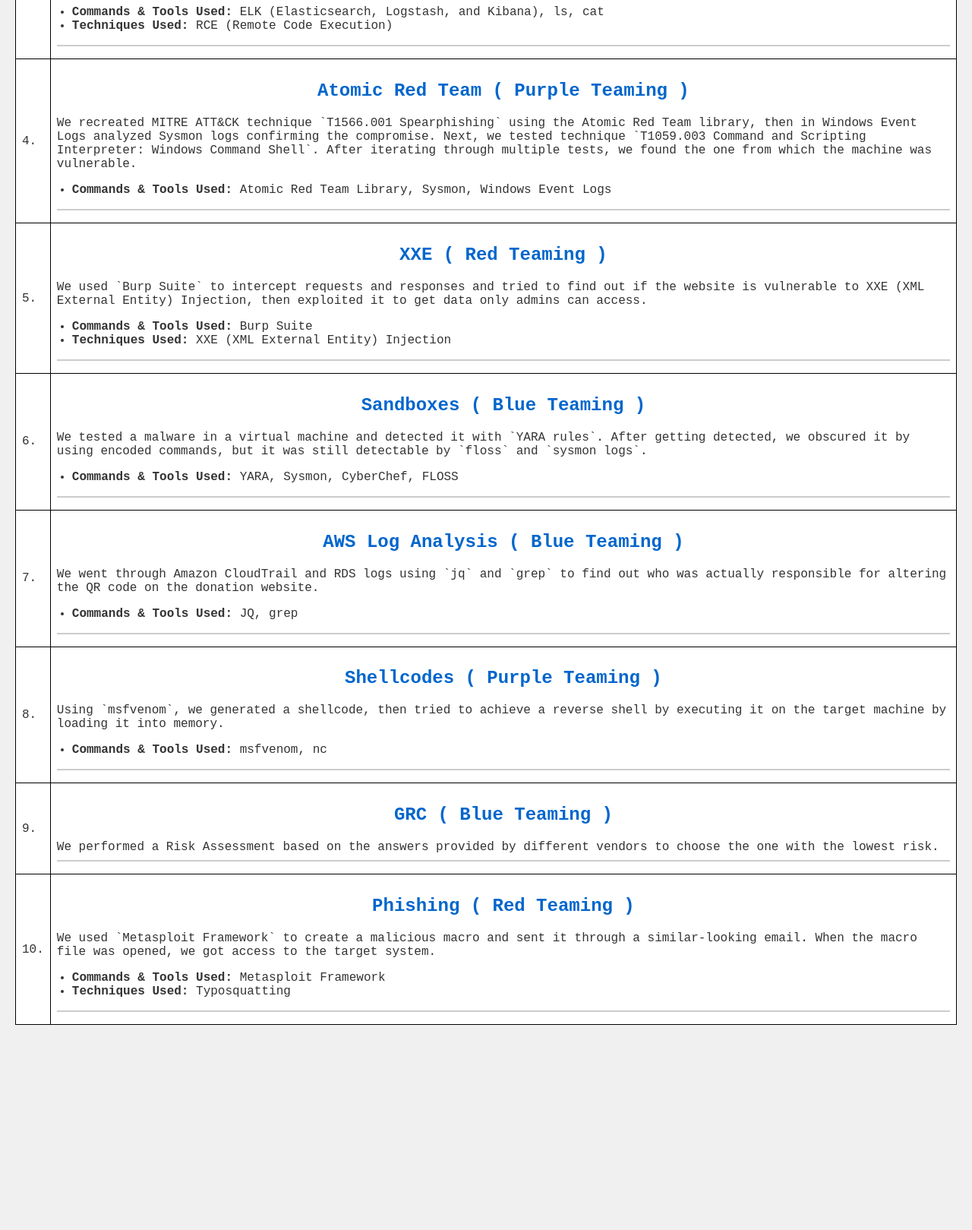
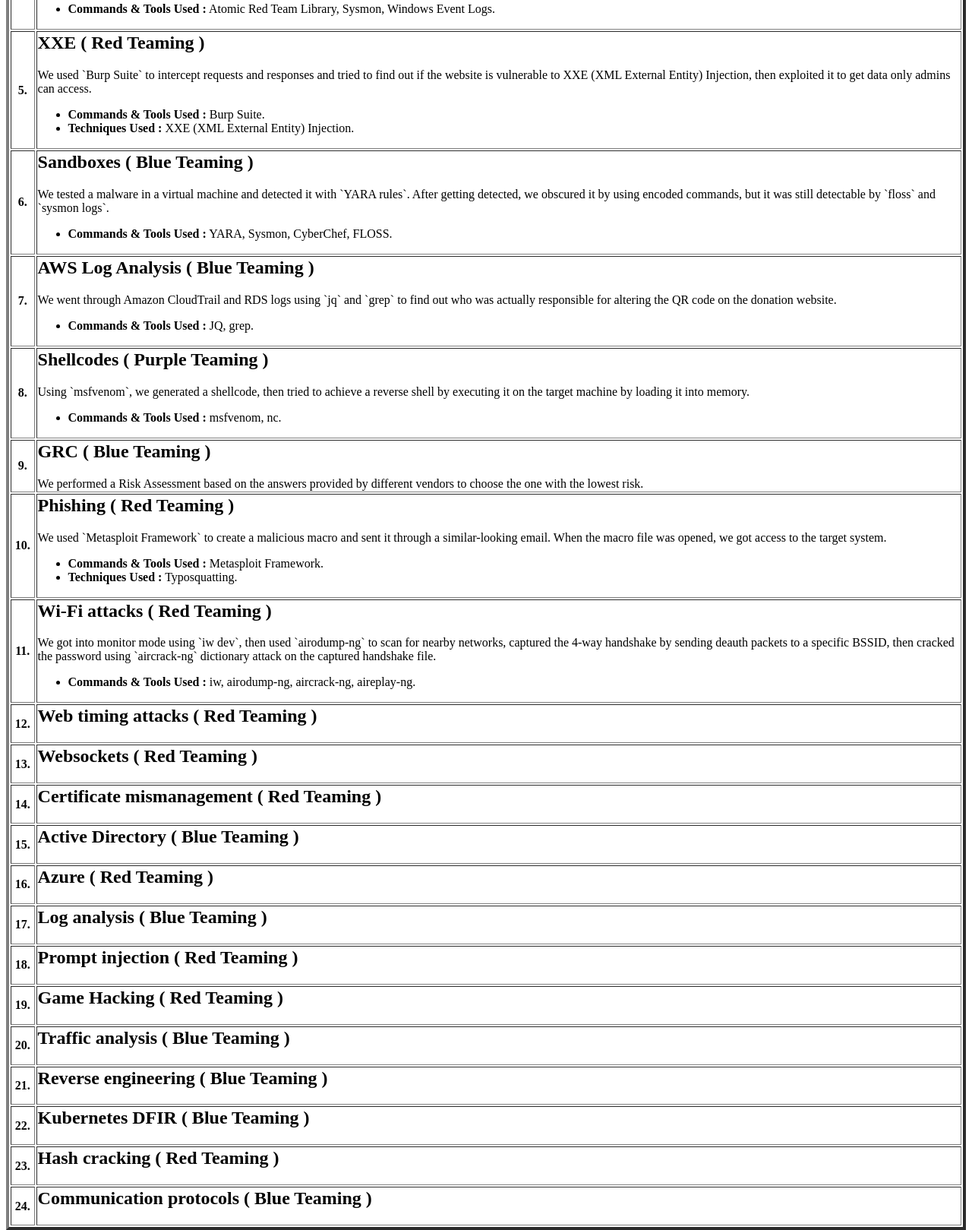
Before and after one commit to Chirag8023/THM-AdventOfCyber2024, a plain HTML site: page index.html in a window 1280 px wide. Shown: the part 654-2273 px from the top of the page at 76% size. Before the commit the page ends 2023 px from the top, so only its background shows below. Drawn offline with Linux system fonts and the light colour scheme.

Commit message:
Update index.html

```diff
--- a/index.html
+++ b/index.html
@@ -1,166 +1,200 @@
-<!DOCTYPE html>
-<html lang="en">
-<head>
-  <meta charset="UTF-8">
-  <meta name="viewport" content="width=device-width, initial-scale=1.0">
-  <title>Advent Of Cyber 2024 🎄</title>
-  <style>
-    body {
-      font-family: 'Courier New', monospace;
-      background-color: #f0f0f0;
-      color: #333;
-      margin: 20px;
-    }
-    h1, h2 {
-      text-align: center;
-      color: #0066cc;
-    }
-    table {
-      width: 100%;
-      border-collapse: collapse;
-      margin-top: 20px;
-    }
-    th, td {
-      border: 1px solid #000;
-      padding: 8px;
-      text-align: left;
-    }
-    th {
-      background-color: #ffcc00;
-    }
-    td {
-      background-color: #ffffff;
-    }
-    ul {
-      padding-left: 20px;
-    }
-    hr {
-      border: 1px solid #ccc;
-    }
-  </style>
-</head>
-<body>
-
-<h1>Advent Of Cyber 2024 🎄</h1>
-<p style="text-align: center;">Just a memoir of the challenges</p>
-
-<table>
+<table border="4">
+  <tr>
+    <th colspan="2">
+      <h1>Advent Of Cyber 2024 🎄</h1>
+      Just a memoir of the challenges
+    </th>
+  </tr>
   <tr>
     <th>Day</th>
     <th>Challenge</th>
   </tr>
   <tr>
-    <td>1.</td>
+    <th>1.</th>
     <td>
       <h2>OPSEC ( Purple Teaming )</h2>
       We explored a YouTube-to-MP3 website which was installing malware to its users and analyzed the meta-data of the malware through which we backtracked to the attacker's actual identity.
       <ul>
-        <li><strong>Commands & Tools Used:</strong> Find, Exiftool, Github</li>
+        <li><strong>Commands & Tools Used :</strong> Find, Exiftool, Github.</li>
       </ul>
-      <hr>
     </td>
   </tr>
   <tr>
-    <td>2.</td>
+    <th>2.</th>
     <td>
       <h2>Log Analysis ( Blue Teaming )</h2>
-      We investigated security logs of a website, found patterns in the authentication, detected a brute force attack, and examined the encoded PowerShell command that had been run on the systems.
+      We Investigated security logs of a website and found patterns in the authentication, detected a brute force attack, then examined the encoded PowerShell command that had been run on the systems.
       <ul>
-        <li><strong>Commands & Tools Used:</strong> Elastic SIEM, CyberChef</li>
+        <li><strong>Commands & Tools Used :</strong> Elastic SIEM, CyberChef.</li>
       </ul>
-      <hr>
     </td>
   </tr>
   <tr>
-    <td>3.</td>
+    <th>3.</th>
     <td>
       <h2>Log Analysis ( Purple Teaming )</h2>
       This time, we used ELK to search through logs and found a specific IP that was using a web shell through a profile picture upload. In the second half, we logged into a website as admin because of weak/common credentials and tried to exploit an RCE via file upload.
       <ul>
-        <li><strong>Commands & Tools Used:</strong> ELK (Elasticsearch, Logstash, and Kibana), ls, cat</li>
-        <li><strong>Techniques Used:</strong> RCE (Remote Code Execution)</li>
+        <li><strong>Commands & Tools Used :</strong> ELK (Elasticsearch, Logstash, and Kibana), ls, cat.</li>
+        <li><strong>Techniques Used :</strong> RCE (Remote Code Execution).</li>
       </ul>
-      <hr>
     </td>
   </tr>
   <tr>
-    <td>4.</td>
+    <th>4.</th>
     <td>
       <h2>Atomic Red Team ( Purple Teaming )</h2>
       We recreated MITRE ATT&CK technique `T1566.001 Spearphishing` using the Atomic Red Team library, then in Windows Event Logs analyzed Sysmon logs confirming the compromise. Next, we tested technique `T1059.003 Command and Scripting Interpreter: Windows Command Shell`. After iterating through multiple tests, we found the one from which the machine was vulnerable.
       <ul>
-        <li><strong>Commands & Tools Used:</strong> Atomic Red Team Library, Sysmon, Windows Event Logs</li>
+        <li><strong>Commands & Tools Used :</strong> Atomic Red Team Library, Sysmon, Windows Event Logs.</li>
       </ul>
-      <hr>
     </td>
   </tr>
   <tr>
-    <td>5.</td>
+    <th>5.</th>
     <td>
       <h2>XXE ( Red Teaming )</h2>
       We used `Burp Suite` to intercept requests and responses and tried to find out if the website is vulnerable to XXE (XML External Entity) Injection, then exploited it to get data only admins can access.
       <ul>
-        <li><strong>Commands & Tools Used:</strong> Burp Suite</li>
-        <li><strong>Techniques Used:</strong> XXE (XML External Entity) Injection</li>
+        <li><strong>Commands & Tools Used :</strong> Burp Suite.</li>
+        <li><strong>Techniques Used :</strong> XXE (XML External Entity) Injection.</li>
       </ul>
-      <hr>
     </td>
   </tr>
   <tr>
-    <td>6.</td>
+    <th>6.</th>
     <td>
       <h2>Sandboxes ( Blue Teaming )</h2>
       We tested a malware in a virtual machine and detected it with `YARA rules`. After getting detected, we obscured it by using encoded commands, but it was still detectable by `floss` and `sysmon logs`.
       <ul>
-        <li><strong>Commands & Tools Used:</strong> YARA, Sysmon, CyberChef, FLOSS</li>
+        <li><strong>Commands & Tools Used :</strong> YARA, Sysmon, CyberChef, FLOSS.</li>
       </ul>
-      <hr>
     </td>
   </tr>
   <tr>
-    <td>7.</td>
+    <th>7.</th>
     <td>
       <h2>AWS Log Analysis ( Blue Teaming )</h2>
       We went through Amazon CloudTrail and RDS logs using `jq` and `grep` to find out who was actually responsible for altering the QR code on the donation website.
       <ul>
-        <li><strong>Commands & Tools Used:</strong> JQ, grep</li>
+        <li><strong>Commands & Tools Used :</strong> JQ, grep.</li>
       </ul>
-      <hr>
     </td>
   </tr>
   <tr>
-    <td>8.</td>
+    <th>8.</th>
     <td>
       <h2>Shellcodes ( Purple Teaming )</h2>
       Using `msfvenom`, we generated a shellcode, then tried to achieve a reverse shell by executing it on the target machine by loading it into memory.
       <ul>
-        <li><strong>Commands & Tools Used:</strong> msfvenom, nc</li>
+        <li><strong>Commands & Tools Used :</strong> msfvenom, nc.</li>
       </ul>
-      <hr>
     </td>
   </tr>
   <tr>
-    <td>9.</td>
+    <th>9.</th>
     <td>
       <h2>GRC ( Blue Teaming )</h2>
       We performed a Risk Assessment based on the answers provided by different vendors to choose the one with the lowest risk.
-      <hr>
     </td>
   </tr>
   <tr>
-    <td>10.</td>
+    <th>10.</th>
     <td>
       <h2>Phishing ( Red Teaming )</h2>
       We used `Metasploit Framework` to create a malicious macro and sent it through a similar-looking email. When the macro file was opened, we got access to the target system.
       <ul>
-        <li><strong>Commands & Tools Used:</strong> Metasploit Framework</li>
-        <li><strong>Techniques Used:</strong> Typosquatting</li>
+        <li><strong>Commands & Tools Used :</strong> Metasploit Framework.</li>
+        <li><strong>Techniques Used :</strong> Typosquatting.</li>
       </ul>
-      <hr>
     </td>
   </tr>
-  <!-- Continue for all days... -->
+  <tr>
+    <th>11.</th>
+    <td>
+      <h2>Wi-Fi attacks ( Red Teaming )</h2>
+      We got into monitor mode using `iw dev`, then used `airodump-ng` to scan for nearby networks, captured the 4-way handshake by sending deauth packets to a specific BSSID, then cracked the password using `aircrack-ng` dictionary attack on the captured handshake file.
+      <ul>
+        <li><strong>Commands & Tools Used :</strong> iw, airodump-ng, aircrack-ng, aireplay-ng.</li>
+      </ul>
+    </td>
+  </tr>
+  <tr>
+    <th>12.</th>
+    <td>
+      <h2>Web timing attacks ( Red Teaming )</h2>
+    </td>
+  </tr>
+  <tr>
+    <th>13.</th>
+    <td>
+      <h2>Websockets ( Red Teaming )</h2>
+    </td>
+  </tr>
+  <tr>
+    <th>14.</th>
+    <td>
+      <h2>Certificate mismanagement ( Red Teaming )</h2>
+    </td>
+  </tr>
+  <tr>
+    <th>15.</th>
+    <td>
+      <h2>Active Directory ( Blue Teaming )</h2>
+    </td>
+  </tr>
+  <tr>
+    <th>16.</th>
+    <td>
+      <h2>Azure ( Red Teaming )</h2>
+    </td>
+  </tr>
+  <tr>
+    <th>17.</th>
+    <td>
+      <h2>Log analysis ( Blue Teaming )</h2>
+    </td>
+  </tr>
+  <tr>
+    <th>18.</th>
+    <td>
+      <h2>Prompt injection ( Red Teaming )</h2>
+    </td>
+  </tr>
+  <tr>
+    <th>19.</th>
+    <td>
+      <h2>Game Hacking ( Red Teaming )</h2>
+    </td>
+  </tr>
+  <tr>
+    <th>20.</th>
+    <td>
+      <h2>Traffic analysis ( Blue Teaming )</h2>
+    </td>
+  </tr>
+  <tr>
+    <th>21.</th>
+    <td>
+      <h2>Reverse engineering ( Blue Teaming )</h2>
+    </td>
+  </tr>
+  <tr>
+    <th>22.</th>
+    <td>
+      <h2>Kubernetes DFIR ( Blue Teaming )</h2>
+    </td>
+  </tr>
+  <tr>
+    <th>23.</th>
+    <td>
+      <h2>Hash cracking ( Red Teaming )</h2>
+    </td>
+  </tr>
+  <tr>
+    <th>24.</th>
+    <td>
+      <h2>Communication protocols ( Blue Teaming )</h2>
+    </td>
+  </tr>
 </table>
-
-</body>
-</html>
```
